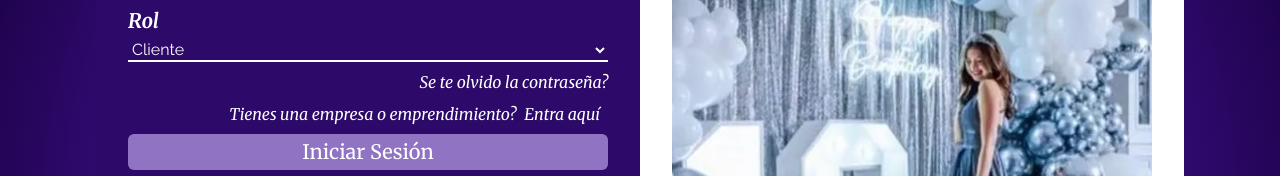
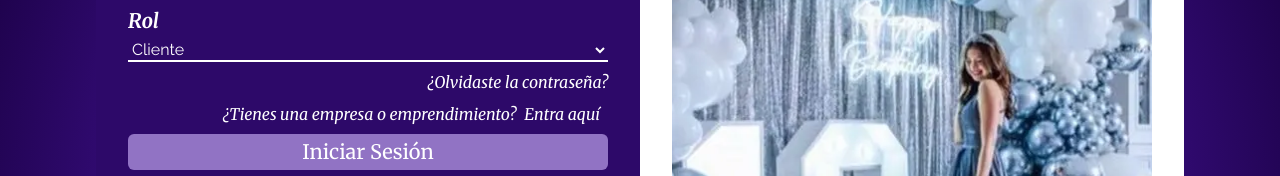
Before and after one commit to albust2005/bloomsterly, a React (Vite) app in the folder Client/: page /login in a window 1280 px wide. Shown: the part 273-449 px from the top of the page. Built offline with nearby package versions, Linux system fonts and the light colour scheme; no server answers.

Commit message:
Corrigiendo ortografía en la sección de usuario

```diff
--- a/Client/src/pages/Index.jsx
+++ b/Client/src/pages/Index.jsx
@@ -25,7 +25,7 @@ export function LandingPage() {
 
             <Titles
               title='NOSOTROS'
-              subTitle='¿Que hacemos?'
+              subTitle='¿Qué hacemos?'
             />
 
             {/* <Flor name='blanco' positionx={200} positiony={300} size={10}/> */}
--- a/Client/src/pages/inicio_sesion.jsx
+++ b/Client/src/pages/inicio_sesion.jsx
@@ -57,11 +57,11 @@ export function InicioSesion() {
             <option value="Cliente" className="text-black">Cliente</option>
             <option value="Administrador" className="text-black">Administrador</option>
           </select>
-          <p className="flex justify-end mt-2 text-xs md:text-base">Se te olvido la contraseña?</p>
+          <p className="flex justify-end mt-2 text-xs md:text-base">¿Olvidaste la contraseña?</p>
         </div>
 
         <div className="text-xs md:text-base">
-          <p className="flex justify-end mt-2 ">Tienes una empresa o emprendimiento?
+          <p className="flex justify-end mt-2 ">¿Tienes una empresa o emprendimiento?
             <Link to="/conocemasEmpresa" className="px-0  md:px-2 hover:bg-light_theme rounded-md hover:text-dark_theme">
               Entra aquí
             </Link>
--- a/Client/src/pages/registro.jsx
+++ b/Client/src/pages/registro.jsx
@@ -72,7 +72,7 @@ export function Registro() {
             htmlFor="Cedula"
             className="minicel:text-sm sm:text-lg md:text-xl   mb-1 font-semibold"
           >
-            Cedula
+            Cédula
           </label>
           <input
             type="text"
@@ -178,7 +178,7 @@ export function Registro() {
                 value="4"
                 className="bg-dark_theme minicel:text-xs sm:text-lg md:text-xl  "
               >
-                Medellin
+                Medellín
               </option>
             </select>
           </div>
```
